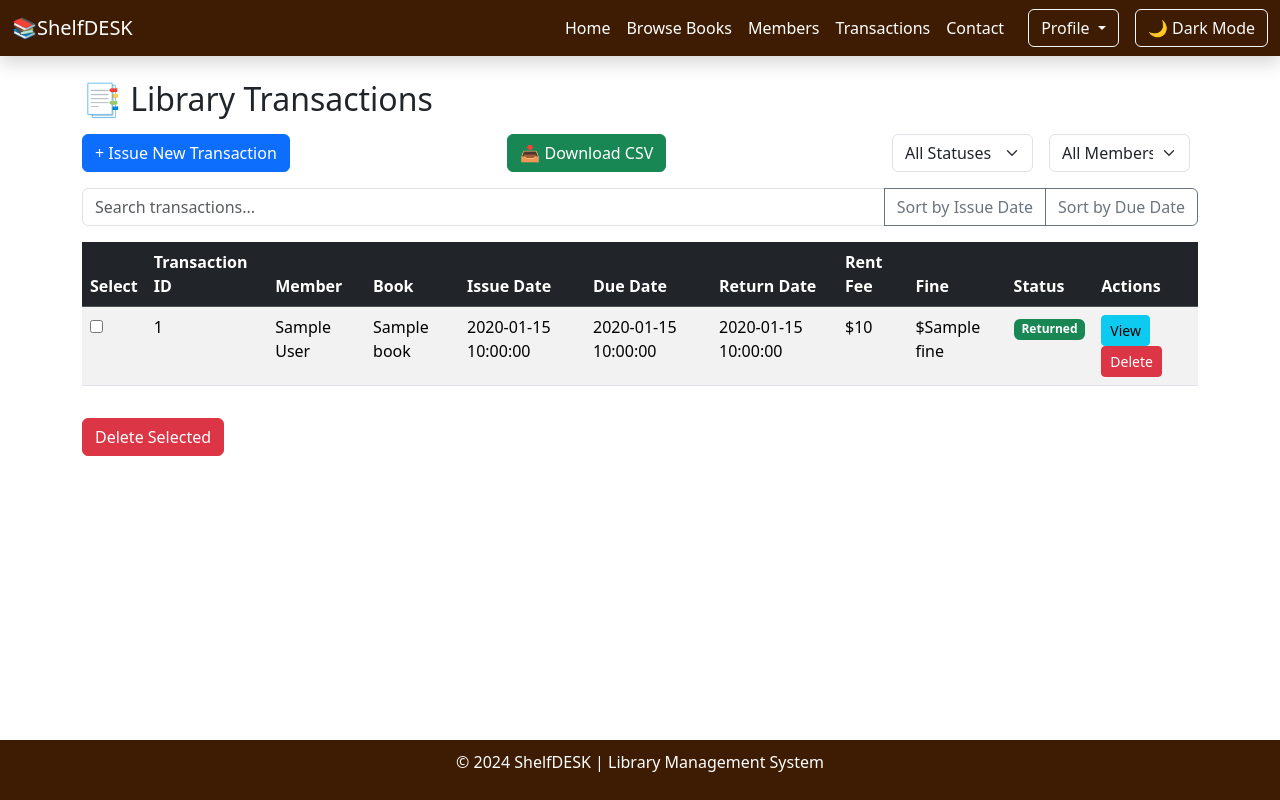
After one commit to amankumarkc/LMS_Flask, a Flask app: template templates/transactions.html in a window 1280 px wide. The commit adds this page. Run offline with Flask 2, Linux system fonts and the light colour scheme; the template is opened without the code that fills it: most values are stand-ins (such as "Sample title", 1, 10 or a date in 2020); parts of the project's set-up code (start-up, migrations or seed data) failed here and were passed over; some libraries are stand-ins or nearby versions.

Commit message:
transactions page, book cover fetch, outstanding debt

```diff
--- a/app.py
+++ b/app.py
@@ -19,6 +19,11 @@ def home():
 def books():
     all_books = Book.select()  # Fetch all books from DB
     return render_template("books.html", books=all_books)
+
+@app.route('/transactions')
+def transactions():
+    all_transactions = Transaction.select().join(Member).switch(Transaction).join(Book)
+    return render_template("transactions.html", transactions=all_transactions)
 
 # Add(Import) Book Page
 @app.route("/books_api", methods=["GET", "POST"])
@@ -64,6 +69,43 @@ def download_books_csv():
     response.headers["Content-Disposition"] = "attachment; filename=library_books.csv"
 
     return response
+
+
+
+@app.route('/download-transactions-csv', methods=['GET'])
+def download_transactions_csv():
+    transactions = Transaction.select().join(Member).switch(Transaction).join(Book)
+
+    # Create an in-memory file object
+    output = StringIO()
+    writer = csv.writer(output)
+
+    # Write CSV header
+    writer.writerow(["Transaction ID", "Member Name", "Book Title", "Issue Date", "Due Date", "Status"])
+
+    # Write transaction data
+    for transaction in transactions:
+        writer.writerow([
+            transaction.id,
+            f"{transaction.member.first_name} {transaction.member.last_name}",
+            transaction.book.title,
+            transaction.issue_date,
+            transaction.due_date,
+            transaction.status
+        ])
+
+    # Move the cursor to the beginning of the file
+    output.seek(0)
+
+    # Create response with CSV content
+    response = Response(output.getvalue(), mimetype="text/csv")
+    response.headers["Content-Disposition"] = "attachment; filename=library_transactions.csv"
+
+    return response
+
+
+
+
 
 
 # Edit Book Page
--- a/templates/base.html
+++ b/templates/base.html
@@ -46,7 +46,7 @@
     <!-- Brown Navbar -->
     <nav class="navbar navbar-expand-lg navbar-custom shadow">
         <div class="container-fluid">
-            <a class="navbar-brand" href="/">📚 ShelfDESK</a>
+            <a class="navbar-brand" href="/">📚ShelfDESK</a>
             <button class="navbar-toggler" type="button" data-bs-toggle="collapse" data-bs-target="#navbarNav" aria-controls="navbarNav" aria-expanded="false" aria-label="Toggle navigation">
                 <span class="navbar-toggler-icon"></span>
             </button>
@@ -54,13 +54,10 @@
                 <ul class="navbar-nav ms-auto">
                     <li class="nav-item"><a class="nav-link" href="/" id="home-link">Home</a></li>
                     <li class="nav-item"><a class="nav-link" href="/books" id="browse-link">Browse Books</a></li>
-                    <li class="nav-item"><a class="nav-link" href="/members" id="account-link">Members List</a></li>
+                    <li class="nav-item"><a class="nav-link" href="/members" id="account-link">Members</a></li>
+                    <li class="nav-item"><a class="nav-link" href="/transactions" id="account-link">Transactions</a></li>
                     <li class="nav-item"><a class="nav-link" href="/contact" id="contact-link">Contact</a></li>
                 </ul>
-                <form class="d-flex ms-3">
-                    <input class="form-control me-2" type="search" placeholder="Search books..." aria-label="Search">
-                    <button class="btn btn-outline-light" type="submit">Search</button>
-                </form>
 
                 <!-- Profile Dropdown -->
                 <div class="dropdown ms-3">
--- /dev/null
+++ b/templates/transactions.html
@@ -0,0 +1,207 @@
+{% extends "base.html" %}
+
+{% block body %}
+<div class="container mt-4">
+    <h2 class="mb-3">📑 Library Transactions</h2>
+
+    <div class="d-flex justify-content-between mb-3">
+        <a href="/create-transaction" class="btn btn-primary">+ Issue New Transaction</a>
+        <a href="{{ url_for('download_transactions_csv') }}" class="btn btn-success">📥 Download CSV</a>
+
+        <!-- Filter Dropdowns -->
+        <div class="d-flex">
+            <select id="filterStatus" class="form-select mx-2">
+                <option value="">All Statuses</option>
+                <option value="issued">Issued</option>
+                <option value="returned">Returned</option>
+            </select>
+
+            <select id="filterMember" class="form-select mx-2">
+                <option value="">All Members</option>
+                {% for member in transactions | map(attribute='member.first_name') | unique | list %}
+                <option value="{{ member }}">{{ member }}</option>
+                {% endfor %}
+            </select>
+        </div>
+    </div>
+
+    <!-- Search Bar -->
+    <div class="input-group mb-3">
+        <input type="text" id="searchInput" class="form-control" placeholder="Search transactions...">
+        <button class="btn btn-outline-secondary" id="sortIssueDate">Sort by Issue Date</button>
+        <button class="btn btn-outline-secondary" id="sortDueDate">Sort by Due Date</button>
+    </div>
+
+    <!-- Transactions Table -->
+    <div class="table-responsive">
+        <table class="table table-striped table-hover">
+            <thead class="table-dark">
+                <tr>
+                    <th>Select</th>
+                    <th>Transaction ID</th>
+                    <th>Member</th>
+                    <th>Book</th>
+                    <th>Issue Date</th>
+                    <th>Due Date</th>
+                    <th>Return Date</th>
+                    <th>Rent Fee</th>
+                    <th>Fine</th>
+                    <th>Status</th>
+                    <th>Actions</th>
+                </tr>
+            </thead>
+            <tbody id="transactionsTable">
+                {% for transaction in transactions %}
+                <tr id="transactionRow-{{ transaction.id }}" class="transaction-row" data-status="{{ transaction.status }}" data-member="{{ transaction.member.first_name }}">
+                    <td><input type="checkbox" class="transaction-checkbox" value="{{ transaction.id }}"></td>
+                    <td>{{ transaction.id }}</td>
+                    <td>{{ transaction.member.first_name }} {{ transaction.member.last_name }}</td>
+                    <td>{{ transaction.book.title }}</td>
+                    <td>{{ transaction.issue_date }}</td>
+                    <td>{{ transaction.due_date }}</td>
+                    <td>{{ transaction.return_date if transaction.return_date else 'Not Returned' }}</td>
+                    <td>${{ transaction.rent_fee }}</td>
+                    <td class="fine-cell" data-fine="{{ transaction.fine }}">${{ transaction.fine }}</td>
+                    <td><span class="badge bg-{% if transaction.status == 'issued' %}warning{% else %}success{% endif %}">{{ transaction.status.capitalize() }}</span></td>
+                    <td>
+                        <a href="/view-transaction/{{ transaction.id }}" class="btn btn-info btn-sm">
+                            <i class="bi bi-eye"></i> View
+                        </a>
+                        {% if transaction.status == 'issued' %}
+                        <a href="/return-transaction/{{ transaction.id }}" class="btn btn-primary btn-sm">
+                            <i class="bi bi-arrow-return-left"></i> Return
+                        </a>
+                        {% endif %}
+                        <button class="btn btn-danger btn-sm delete-transaction" data-id="{{ transaction.id }}">
+                            <i class="bi bi-trash"></i> Delete
+                        </button>
+                    </td>
+                </tr>
+                {% endfor %}
+            </tbody>
+        </table>
+    </div>
+
+    <button class="btn btn-danger mt-3" id="bulkDeleteBtn">Delete Selected</button>
+</div>
+
+<!-- SweetAlert for Confirm Delete -->
+<script src="https://cdn.jsdelivr.net/npm/sweetalert2@11"></script>
+<script>
+
+// Highlight Fine Amounts
+document.querySelectorAll(".fine-cell").forEach(cell => {
+    let fine = parseFloat(cell.dataset.fine);
+    if (fine > 0) {
+        cell.style.color = "red";
+        cell.style.fontWeight = "bold";
+    }
+});
+
+// Filter Transactions
+document.getElementById("filterStatus").addEventListener("change", filterTransactions);
+document.getElementById("filterMember").addEventListener("change", filterTransactions);
+
+function filterTransactions() {
+    let selectedStatus = document.getElementById("filterStatus").value;
+    let selectedMember = document.getElementById("filterMember").value;
+
+    document.querySelectorAll(".transaction-row").forEach(row => {
+        let rowStatus = row.getAttribute("data-status");
+        let rowMember = row.getAttribute("data-member");
+
+        let statusMatch = !selectedStatus || rowStatus === selectedStatus;
+        let memberMatch = !selectedMember || rowMember === selectedMember;
+
+        row.style.display = statusMatch && memberMatch ? "" : "none";
+    });
+}
+
+// Sorting Transactions
+let sortOrder = { issueDate: 1, dueDate: 1 };
+
+function sortTable(columnIndex, key) {
+    let table = document.getElementById("transactionsTable");
+    let rows = Array.from(table.getElementsByClassName("transaction-row"));
+
+    rows.sort((a, b) => {
+        let valA = a.children[columnIndex].innerText.trim();
+        let valB = b.children[columnIndex].innerText.trim();
+        return sortOrder[key] * valA.localeCompare(valB);
+    });
+
+    sortOrder[key] *= -1;
+    rows.forEach(row => table.appendChild(row));
+}
+
+document.getElementById("sortIssueDate").addEventListener("click", () => sortTable(4, "issueDate"));
+document.getElementById("sortDueDate").addEventListener("click", () => sortTable(5, "dueDate"));
+
+// Search Transactions
+document.getElementById("searchInput").addEventListener("keyup", function () {
+    let input = this.value.toLowerCase();
+    document.querySelectorAll(".transaction-row").forEach(row => {
+        row.style.display = row.innerText.toLowerCase().includes(input) ? "" : "none";
+    });
+});
+
+// Delete Transaction
+document.querySelectorAll(".delete-transaction").forEach(button => {
+    button.addEventListener("click", function () {
+        let transactionId = this.dataset.id;
+        let row = document.getElementById("transactionRow-" + transactionId);
+
+        Swal.fire({
+            title: "Are you sure?",
+            text: "This transaction will be permanently deleted.",
+            icon: "warning",
+            showCancelButton: true,
+            confirmButtonText: "Yes, delete it!",
+            cancelButtonText: "Cancel"
+        }).then((result) => {
+            if (result.isConfirmed) {
+                fetch(`/delete-transaction/${transactionId}`, { method: "DELETE" })
+                .then(response => response.json())
+                .then(data => {
+                    if (data.success) {
+                        row.remove();
+                        Swal.fire("Deleted!", "Transaction has been removed.", "success");
+                    } else {
+                        Swal.fire("Error!", data.error, "error");
+                    }
+                });
+            }
+        });
+    });
+});
+
+// Bulk Delete Transactions
+document.getElementById("bulkDeleteBtn").addEventListener("click", function () {
+    let selectedTransactions = [...document.querySelectorAll(".transaction-checkbox:checked")];
+    if (selectedTransactions.length === 0) {
+        Swal.fire("No transactions selected!", "Please select transactions to delete.", "warning");
+        return;
+    }
+
+    let transactionIds = selectedTransactions.map(cb => cb.value);
+    Swal.fire({
+        title: "Are you sure?",
+        text: `You are about to delete ${transactionIds.length} transactions.`,
+        icon: "warning",
+        showCancelButton: true,
+        confirmButtonText: "Yes, delete them!",
+        cancelButtonText: "Cancel"
+    }).then((result) => {
+        if (result.isConfirmed) {
+            fetch("/delete-transactions", {
+                method: "POST",
+                headers: { "Content-Type": "application/json" },
+                body: JSON.stringify({ transaction_ids: transactionIds })
+            })
+            .then(response => response.json())
+            .then(() => Swal.fire("Deleted!", "Selected transactions have been removed.", "success").then(() => location.reload()));
+        }
+    });
+});
+</script>
+{% endblock %}
```
Also changed, not shown: templates/books.html (+55 -1 lines), templates/members.html (+12 -0 lines).
